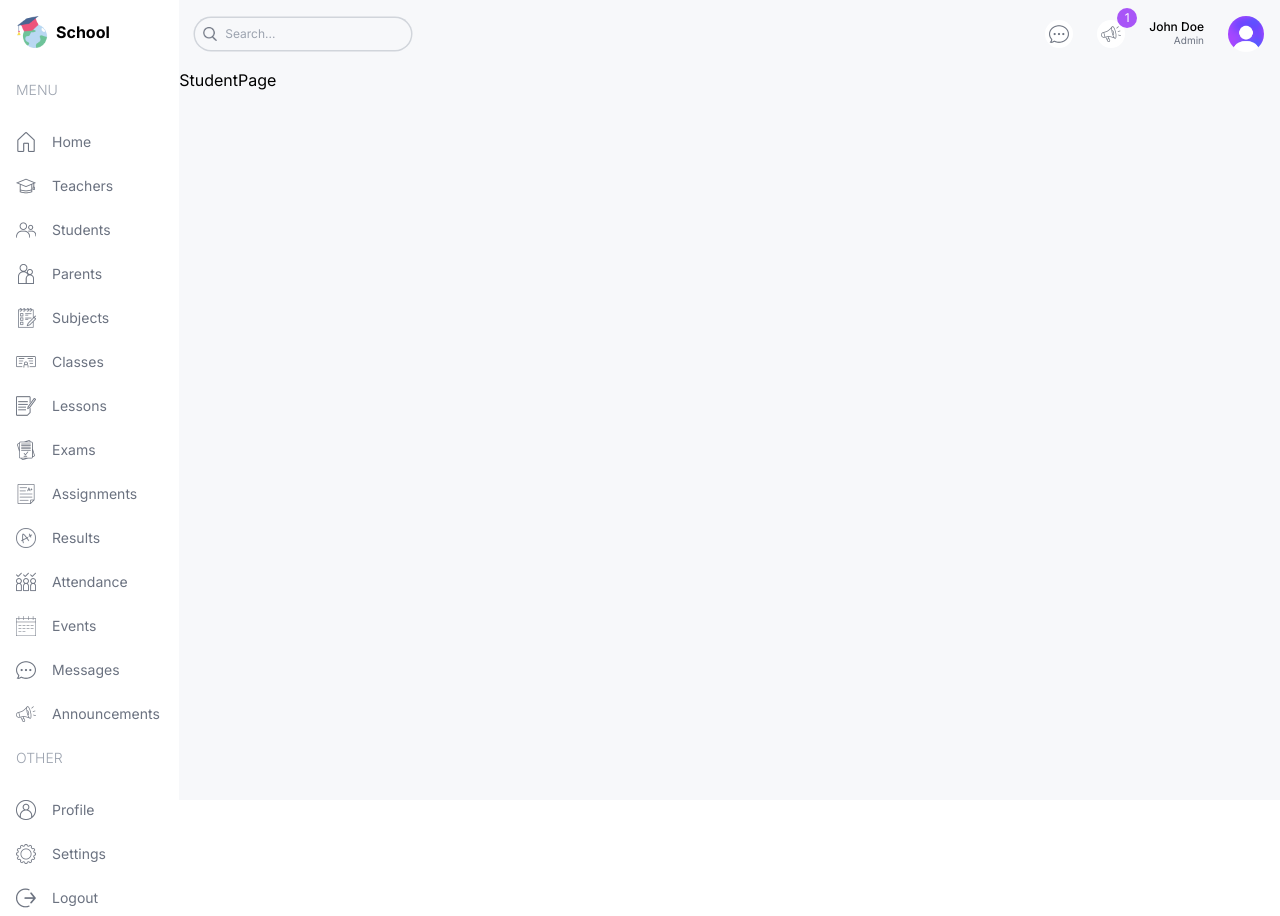
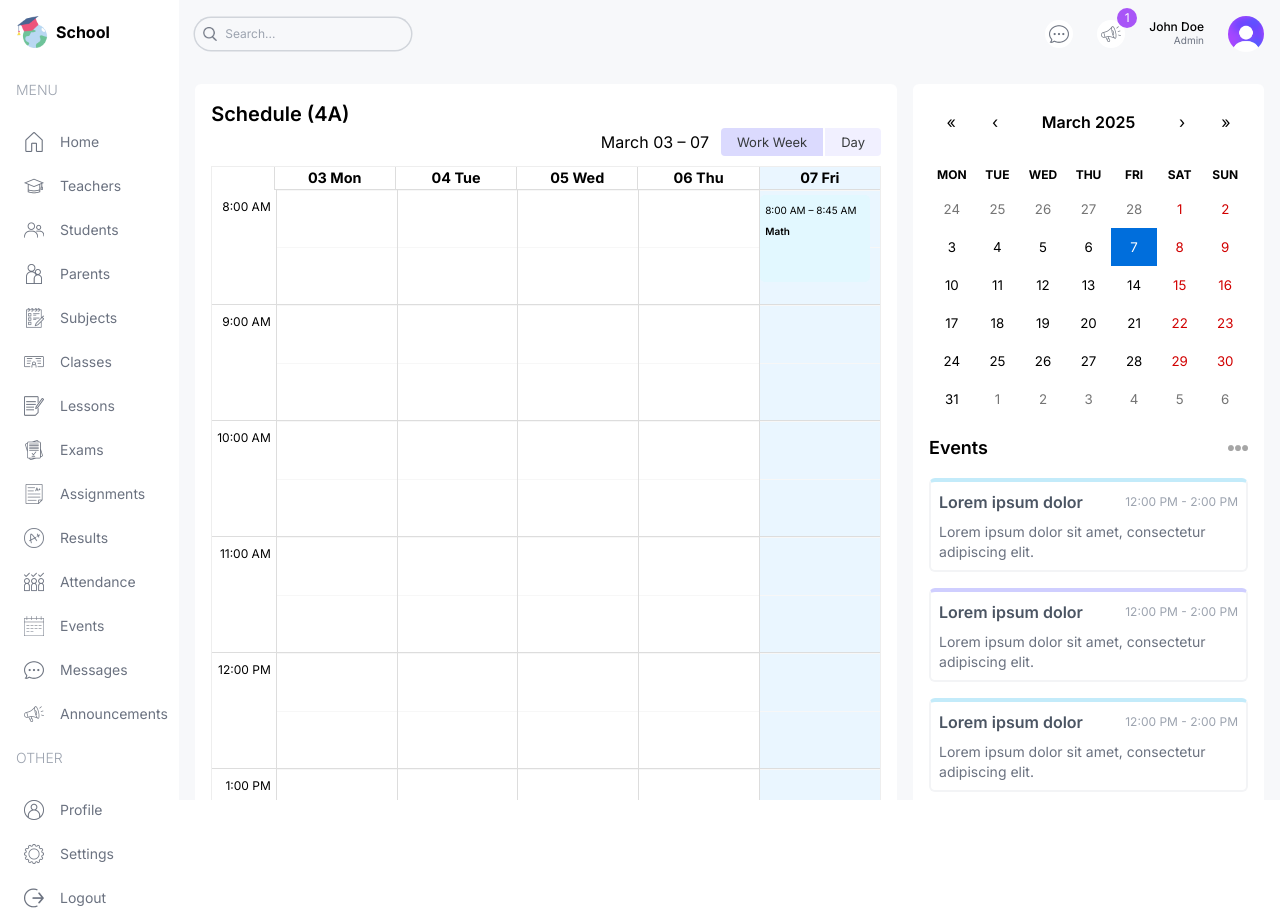
Before and after one commit to TinhNguyenTB/school-management, a Next.js app: page /student in a window 1280 px wide. Built offline with nearby package versions, Linux system fonts and the light colour scheme.

Commit message:
Schedule Calendar Design

```diff
--- a/package.json
+++ b/package.json
@@ -9,8 +9,10 @@
     "lint": "next lint"
   },
   "dependencies": {
+    "moment": "^2.30.1",
     "next": "14.2.5",
     "react": "^18",
+    "react-big-calendar": "^1.18.0",
     "react-calendar": "^5.1.0",
     "react-dom": "^18",
     "recharts": "^2.15.1"
@@ -18,6 +20,7 @@
   "devDependencies": {
     "@types/node": "^20",
     "@types/react": "^18",
+    "@types/react-big-calendar": "^1.16.1",
     "@types/react-dom": "^18",
     "eslint": "^8",
     "eslint-config-next": "14.2.5",
--- a/src/app/(dashboard)/layout.tsx
+++ b/src/app/(dashboard)/layout.tsx
@@ -20,7 +20,7 @@
             </div>
 
             {/* right */}
-            <div className="w-[86%] md:w-[92%] lg:w-[84%] xl:w-[86%] bg-[#F7F8FA] overflow-scroll">
+            <div className="w-[86%] md:w-[92%] lg:w-[84%] xl:w-[86%] bg-[#F7F8FA] overflow-scroll flex flex-col">
                 <Navbar />
                 {children}
             </div>
--- a/src/app/(dashboard)/parent/page.tsx
+++ b/src/app/(dashboard)/parent/page.tsx
@@ -1,8 +1,22 @@
-import React from 'react'
+import Announcements from '@/components/Announcements'
+import BigCalendar from '@/components/BigCalendar'
 
 const ParentPage = () => {
     return (
-        <div>ParentPage</div>
+        <div className='flex-1 p-4 flex gap-4 flex-col xl:flex-row'>
+            {/* left */}
+            <div className='w-full xl:w-2/3'>
+                <div className='h-full bg-white p-4 rounded-md'>
+                    <h1 className='text-xl font-semibold'>Schedule (John Doe)</h1>
+                    <BigCalendar />
+                </div>
+            </div>
+
+            {/* right */}
+            <div className='w-full xl:w-1/3 flex flex-col gap-4'>
+                <Announcements />
+            </div>
+        </div>
     )
 }
 
--- a/src/app/(dashboard)/student/page.tsx
+++ b/src/app/(dashboard)/student/page.tsx
@@ -1,8 +1,24 @@
-import React from 'react'
+import Announcements from '@/components/Announcements'
+import BigCalendar from '@/components/BigCalendar'
+import EventCalendar from '@/components/EventCalendar'
 
 const StudentPage = () => {
     return (
-        <div>StudentPage</div>
+        <div className='p-4 flex gap-4 flex-col xl:flex-row'>
+            {/* left */}
+            <div className='w-full xl:w-2/3'>
+                <div className='h-full bg-white p-4 rounded-md'>
+                    <h1 className='text-xl font-semibold'>Schedule (4A)</h1>
+                    <BigCalendar />
+                </div>
+            </div>
+
+            {/* right */}
+            <div className='w-full xl:w-1/3 flex flex-col gap-4'>
+                <EventCalendar />
+                <Announcements />
+            </div>
+        </div>
     )
 }
 
--- a/src/app/(dashboard)/teacher/page.tsx
+++ b/src/app/(dashboard)/teacher/page.tsx
@@ -1,8 +1,22 @@
-import React from 'react'
+import Announcements from '@/components/Announcements'
+import BigCalendar from '@/components/BigCalendar'
 
 const TeacherPage = () => {
     return (
-        <div>TeacherPage</div>
+        <div className='flex-1 p-4 flex gap-4 flex-col xl:flex-row'>
+            {/* left */}
+            <div className='w-full xl:w-2/3'>
+                <div className='h-full bg-white p-4 rounded-md'>
+                    <h1 className='text-xl font-semibold'>Schedule</h1>
+                    <BigCalendar />
+                </div>
+            </div>
+
+            {/* right */}
+            <div className='w-full xl:w-1/3 flex flex-col gap-4'>
+                <Announcements />
+            </div>
+        </div>
     )
 }
 
--- a/src/app/globals.css
+++ b/src/app/globals.css
@@ -15,3 +15,74 @@
 .react-calendar__month-view__weekdays__weekday abbr{
     text-decoration: none !important;
 }
+
+.rbc-btn-group:first-child{
+    display: none !important;
+}
+
+.rbc-toolbar-label{
+    text-align: right !important;
+    padding: 0px 20px;
+}
+
+.rbc-btn-group:last-child{
+    font-size: 13px !important;
+}
+
+.rbc-btn-group:last-child button{
+    border: none !important;
+    background-color: #f1f0ff !important;
+    margin-left: 2px !important;
+}
+
+.rbc-toolbar button.rbc-active{
+    background-color: #dbdafe !important;
+    box-shadow: none !important;
+}
+
+.rbc-time-view{
+    border-color: #eee !important;
+}
+
+/* .rbc-time-header{
+    display: none !important;
+} */
+
+.rbc-allday-cell{
+display: none;
+}
+
+.rbc-time-content{
+    border: none !important;
+}
+
+.rbc-time-gutter.rbc-time-column{
+    font-size: 12px !important;
+}
+
+.rbc-time-gutter.rbc-time-column .rbc-timeslot-group{
+    padding: 8px 0px 0px 0px !important;
+}
+
+.rbc-event-label{
+    font-size: 10px !important;
+    margin-top: 6px !important;
+}
+
+.rbc-event-content{
+    font-size: 10px !important;
+    margin-top: 8px !important;
+    font-weight: 600 !important;
+}
+
+.rbc-event{
+    margin-top: 5px !important;
+    border: none !important;
+    outline: none !important;
+    color: black !important;
+    background-color: #e2f8ff !important;
+}
+
+.rbc-current-time-indicator{
+    display: none !important;
+}
--- /dev/null
+++ b/src/components/BigCalendar.tsx
@@ -0,0 +1,34 @@
+'use client'
+
+import { Calendar, momentLocalizer, View, Views } from 'react-big-calendar'
+import moment from 'moment'
+import { calendarEvents } from '@/lib/data'
+import { useState } from 'react'
+import "react-big-calendar/lib/css/react-big-calendar.css"
+
+const localizer = momentLocalizer(moment)
+
+const BigCalendar = () => {
+    const [view, setView] = useState<View>(Views.WORK_WEEK);
+
+    const handleOnChangeView = (selectedView: View) => {
+        setView(selectedView)
+    }
+
+    return (
+        <Calendar
+            localizer={localizer}
+            events={calendarEvents}
+            startAccessor="start"
+            endAccessor="end"
+            style={{ height: "98%" }}
+            views={['work_week', 'day']}
+            view={view}
+            min={new Date(2025, 1, 0, 8, 0, 0)}
+            max={new Date(2025, 1, 0, 17, 0, 0)}
+            onView={handleOnChangeView}
+        />
+    )
+}
+
+export default BigCalendar
--- a/src/components/Menu.tsx
+++ b/src/components/Menu.tsx
@@ -1,4 +1,5 @@
 import { menuItems } from "@/constants/menuItems"
+import { role } from "@/lib/data"
 import Image from "next/image"
 import Link from "next/link"
 
@@ -11,16 +12,22 @@
             <span className="hidden lg:block text-gray-400 font-light my-4">
               {i.title}
             </span>
-            {i.items.map(item => (
+            {i.items.map(item => {
+              if (item.visible.includes(role)) {
+                return (
+                  (
                     <Link key={item.icon} href={item.label}
-                className="flex items-center justify-center lg:justify-start gap-4 text-gray-500 py-2"
+                      className="flex items-center justify-center lg:justify-start gap-4 text-gray-500 py-2 md:px-2 rounded-md hover:bg-mySkyLight"
                     >
                       <Image src={item.icon} alt={item.label} width={20} height={20} />
                       <span className="hidden lg:block">
                         {item.label}
                       </span>
                     </Link>
-            ))}
+                  )
+                )
+              }
+            })}
           </div>
         )
       })}
--- a/src/lib/data.ts
+++ b/src/lib/data.ts
@@ -921,143 +921,143 @@
   {
     title: "Math",
     allDay: false,
-    start: new Date(2024, 7, 12, 8, 0),
-    end: new Date(2024, 7, 12, 8, 45),
+    start: new Date(2025, 2, 7, 8, 0),
+    end: new Date(2025, 2, 7, 8, 45),
   },
   {
     title: "English",
     allDay: false,
-    start: new Date(2024, 7, 12, 9, 0),
-    end: new Date(2024, 7, 12, 9, 45),
+    start: new Date(2025, 3, 7, 9, 0),
+    end: new Date(2025, 3, 7, 9, 45),
   },
   {
     title: "Biology",
     allDay: false,
-    start: new Date(2024, 7, 12, 10, 0),
-    end: new Date(2024, 7, 12, 10, 45),
+    start: new Date(2025, 3, 7, 10, 0),
+    end: new Date(2025, 3, 7, 10, 45),
   },
   {
     title: "Physics",
     allDay: false,
-    start: new Date(2024, 7, 12, 11, 0),
-    end: new Date(2024, 7, 12, 11, 45),
+    start: new Date(2025, 3, 7, 11, 0),
+    end: new Date(2025, 3, 7, 11, 45),
   },
   {
     title: "Chemistry",
     allDay: false,
-    start: new Date(2024, 7, 12, 13, 0),
-    end: new Date(2024, 7, 12, 13, 45),
+    start: new Date(2025, 3, 7, 13, 0),
+    end: new Date(2025, 3, 7, 13, 45),
   },
   {
     title: "History",
     allDay: false,
-    start: new Date(2024, 7, 12, 14, 0),
-    end: new Date(2024, 7, 12, 14, 45),
+    start: new Date(2025, 3, 7, 14, 0),
+    end: new Date(2025, 3, 7, 14, 45),
   },
   {
     title: "English",
     allDay: false,
-    start: new Date(2024, 7, 13, 9, 0),
-    end: new Date(2024, 7, 13, 9, 45),
+    start: new Date(2025, 3, 13, 9, 0),
+    end: new Date(2025, 3, 13, 9, 45),
   },
   {
     title: "Biology",
     allDay: false,
-    start: new Date(2024, 7, 13, 10, 0),
-    end: new Date(2024, 7, 13, 10, 45),
+    start: new Date(2025, 3, 13, 10, 0),
+    end: new Date(2025, 3, 13, 10, 45),
   },
   {
     title: "Physics",
     allDay: false,
-    start: new Date(2024, 7, 13, 11, 0),
-    end: new Date(2024, 7, 13, 11, 45),
+    start: new Date(2025, 3, 13, 11, 0),
+    end: new Date(2025, 3, 13, 11, 45),
   },
 
   {
     title: "History",
     allDay: false,
-    start: new Date(2024, 7, 13, 14, 0),
-    end: new Date(2024, 7, 13, 14, 45),
+    start: new Date(2025, 3, 13, 14, 0),
+    end: new Date(2025, 3, 13, 14, 45),
   },
   {
     title: "Math",
     allDay: false,
-    start: new Date(2024, 7, 14, 8, 0),
-    end: new Date(2024, 7, 14, 8, 45),
+    start: new Date(2025, 3, 14, 8, 0),
+    end: new Date(2025, 3, 14, 8, 45),
   },
   {
     title: "Biology",
     allDay: false,
-    start: new Date(2024, 7, 14, 10, 0),
-    end: new Date(2024, 7, 14, 10, 45),
+    start: new Date(2025, 3, 14, 10, 0),
+    end: new Date(2025, 3, 14, 10, 45),
   },
 
   {
     title: "Chemistry",
     allDay: false,
-    start: new Date(2024, 7, 14, 13, 0),
-    end: new Date(2024, 7, 14, 13, 45),
+    start: new Date(2025, 3, 14, 13, 0),
+    end: new Date(2025, 3, 14, 13, 45),
   },
   {
     title: "History",
     allDay: false,
-    start: new Date(2024, 7, 14, 14, 0),
-    end: new Date(2024, 7, 13, 14, 45),
+    start: new Date(2025, 3, 14, 14, 0),
+    end: new Date(2025, 3, 13, 14, 45),
   },
   {
     title: "English",
     allDay: false,
-    start: new Date(2024, 7, 15, 9, 0),
-    end: new Date(2024, 7, 15, 9, 45),
+    start: new Date(2025, 3, 15, 9, 0),
+    end: new Date(2025, 3, 15, 9, 45),
   },
   {
     title: "Biology",
     allDay: false,
-    start: new Date(2024, 7, 15, 10, 0),
-    end: new Date(2024, 7, 15, 10, 45),
+    start: new Date(2025, 3, 15, 10, 0),
+    end: new Date(2025, 3, 15, 10, 45),
   },
   {
     title: "Physics",
     allDay: false,
-    start: new Date(2024, 7, 15, 11, 0),
-    end: new Date(2024, 7, 15, 11, 45),
+    start: new Date(2025, 3, 15, 11, 0),
+    end: new Date(2025, 3, 15, 11, 45),
   },
 
   {
     title: "History",
     allDay: false,
-    start: new Date(2024, 7, 15, 14, 0),
-    end: new Date(2024, 7, 15, 14, 45),
+    start: new Date(2025, 3, 15, 14, 0),
+    end: new Date(2025, 3, 15, 14, 45),
   },
   {
     title: "Math",
     allDay: false,
-    start: new Date(2024, 7, 16, 8, 0),
-    end: new Date(2024, 7, 16, 8, 45),
+    start: new Date(2025, 3, 16, 8, 0),
+    end: new Date(2025, 3, 16, 8, 45),
   },
   {
     title: "English",
     allDay: false,
-    start: new Date(2024, 7, 16, 9, 0),
-    end: new Date(2024, 7, 16, 9, 45),
+    start: new Date(2025, 3, 16, 9, 0),
+    end: new Date(2025, 3, 16, 9, 45),
   },
 
   {
     title: "Physics",
     allDay: false,
-    start: new Date(2024, 7, 16, 11, 0),
-    end: new Date(2024, 7, 16, 11, 45),
+    start: new Date(2025, 3, 16, 11, 0),
+    end: new Date(2025, 3, 16, 11, 45),
   },
   {
     title: "Chemistry",
     allDay: false,
-    start: new Date(2024, 7, 16, 13, 0),
-    end: new Date(2024, 7, 16, 13, 45),
+    start: new Date(2025, 3, 16, 13, 0),
+    end: new Date(2025, 3, 16, 13, 45),
   },
   {
     title: "History",
     allDay: false,
-    start: new Date(2024, 7, 16, 14, 0),
-    end: new Date(2024, 7, 16, 14, 45),
+    start: new Date(2025, 3, 16, 14, 0),
+    end: new Date(2025, 3, 16, 14, 45),
   },
 ];
```
Also changed, not shown: 1 other file (tests, documents, lock files or other folders). Lines whose indentation alone changed are shown as unchanged.
